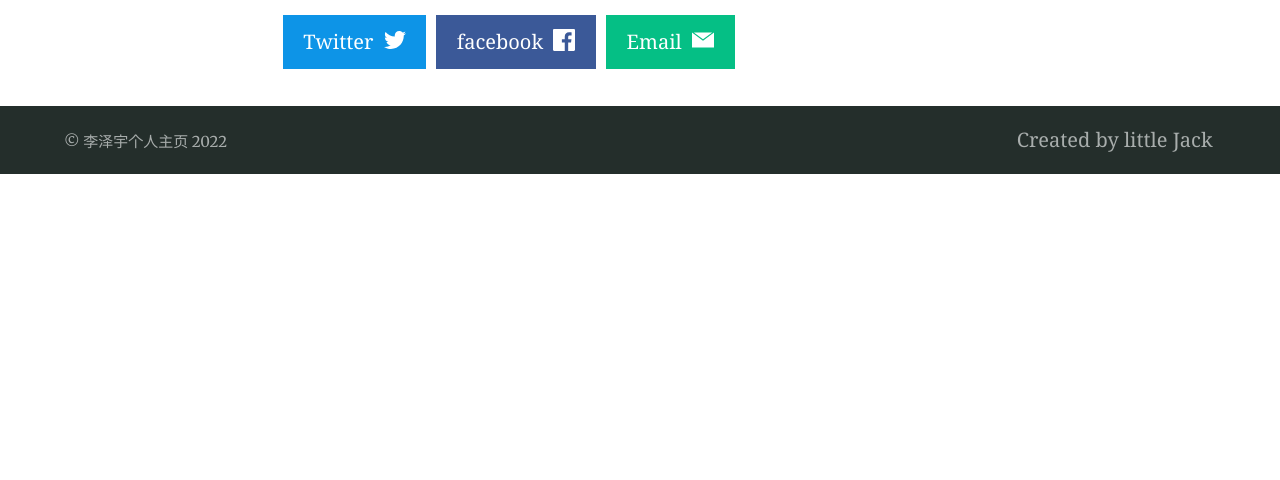
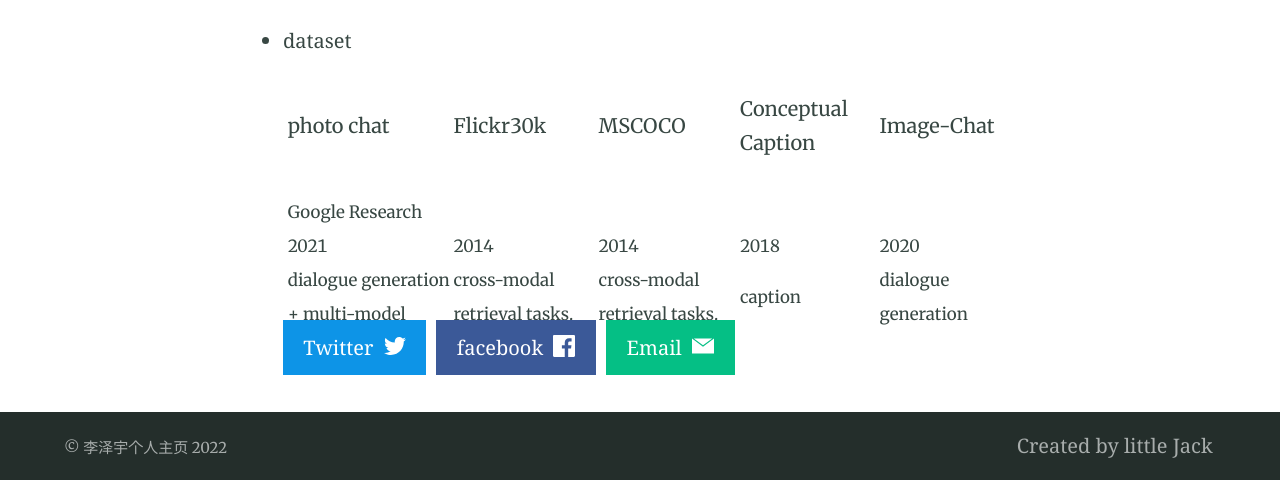
Before and after one commit to lizeyujack/lizeyujack.github.io, a Jekyll site: the page built from _posts/2022-10-06-example-post-twentity.md, in a window 1280 px wide. Shown: the part 954-1434 px from the top of the page. Built offline with Jekyll 4.4.1, drawn with Linux system fonts in a browser that asks for light colours; before the commit the page ends 1128 px from its top, so only the background shows below that.

Commit message:
Update 2022-10-06-example-post-twentity.md

```diff
--- a/_posts/2022-10-06-example-post-twentity.md
+++ b/_posts/2022-10-06-example-post-twentity.md
@@ -11,3 +11,12 @@ ICME 尝试发文，搞一个多模态的方向论文。
 
 
 更改链接：[![更改博客链接](https://user-images.githubusercontent.com/53364734/192180297-c1654533-eb5f-4bf9-aa9f-ab830208a5e3.png)](https://github.com/lizeyujack/lizeyujack.github.io/edit/main/_posts/2022-10-06-example-post-twentity.md)
+
+- dataset
+
+|      | photo chat                        | Flickr30k                    | MSCOCO                       | Conceptual Caption | Image-Chat          |
+| ---- | --------------------------------- | ---------------------------- | ---------------------------- | ------------------ | ------------------- |
+|      |                                   |                              |                              |                    |                     |
+|      | Google Research                   |                              |                              |                    |                     |
+|      | 2021                              | 2014                         | 2014                         | 2018               | 2020                |
+|      | dialogue generation + multi-model | cross-modal retrieval tasks. | cross-modal retrieval tasks. | caption            | dialogue generation |
```
